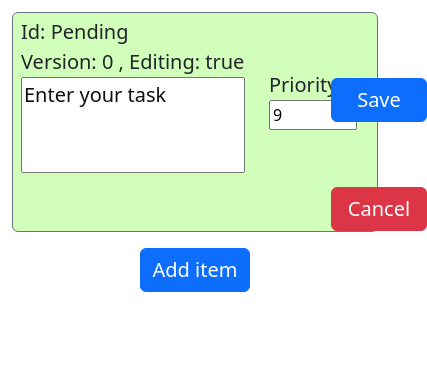
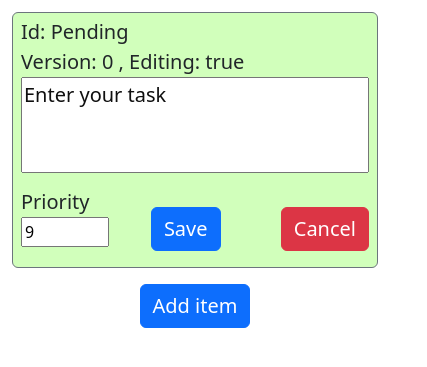
Before and after one commit to m-tranter/express-crud-demo, a website: page public/index.html in a window 390 px wide. Both pictures are taken after a click on the button "Add item". Shown: the part 53-420 px from the top of the page, 427 px wide, since content can reach past the window. Drawn offline with nearby package versions, Linux system fonts and the light colour scheme; no server answers.

Commit message:
responsiveness

```diff
--- a/public/index.html
+++ b/public/index.html
@@ -38,7 +38,7 @@
         display: block;
       }
       .myBtn {
-        width: 6rem;
+        margin-top: 20px;
       }
     </style>
   </head>
@@ -85,26 +85,40 @@
         props: ['item', 'create', 'update', 'remove', 'cancel', 'edit'],
         template: `
     <div class="mb-2 border todo border-secondary rounded">
-            <div class="row px-2 justify-content-end align-items-center">
-              <div class="col-7 flex-fill">
+      <div class="row px-2 ">
+        <div class="col-md-12 col-lg-8 flex-fill">
+          <div class="row ">
+            <div class="col-10 flex-fill">
               <p class="mb-0 mt-1">Id: {{ item.id }}</p>
               <p class="mb-0">
                 Version: {{ item.v }} , Editing: {{ item.editing }}
               </p>
               <label class="visually-hidden" :for="item.id + '_text'">Text</label>
-                <textarea rows="3"  :id="item.id + '_text'" class="mb-2" placeholder="Enter your task" :disabled="!item.editing" v-model="item.text"></textarea>
+              <textarea
+                rows="3"
+                :id="item.id + '_text'"
+                class="mb-2"
+                placeholder="Enter your task"
+                :disabled="!item.editing"
+                v-model="item.text"
+              ></textarea>
             </div>
-              <div class="col-2 col-md-auto">
+          </div>
+        </div>
+        <div class="col-12 col-lg-4  mb-3 mb-lg-0">
+          <div class="row mt-md-4 ">
+            <div class="col ">
               <label :for="item.id + '_priority'">Priority</label>
               <input
                 :id="item.id + '_priority'"
                 type="number"
                 v-model="item.priority"
-                  min='0' max='10'
+                min="0"
+                max="10"
                 :disabled="!item.editing"
               />
             </div>
-              <div class="col-2 col-md-auto" :class="{'d-none': item.editing}">
+            <div class="col" :class="{'d-none': item.editing}">
               <button
                 type="button"
                 @click="edit(item.id)"
@@ -113,7 +127,7 @@
                 Edit
               </button>
             </div>
-              <div class="col-2 col-md-auto" :class="{'d-none': !item.editing}">
+            <div class="col" :class="{'d-none': !item.editing}">
               <button
                 type="button"
                 class="myBtn btn btn-primary"
@@ -122,15 +136,25 @@
                 Save
               </button>
             </div>
-              <div class="col-2 col-md-auto" :class="{'d-none': item.editing}" >
-                <button type="button" class="myBtn btn btn-danger" @click="remove(item.id)">
+            <div class="col-auto" :class="{'d-none': item.editing}">
+              <button
+                type="button"
+                class="myBtn btn btn-danger"
+                @click="remove(item.id)"
+              >
                 Delete
               </button>
             </div>
-              <div class="col-2 col-md-auto" :class="{'d-none': !item.editing}">
-                <button type="button" class="myBtn btn btn-danger"  @click="cancel(item.id)">
+            <div class="col-auto" :class="{'d-none': !item.editing}">
+              <button
+                type="button"
+                class="myBtn btn btn-danger"
+                @click="cancel(item.id)"
+              >
                 Cancel
               </button>
+            </div>
+          </div>
         </div>
       </div>
     </div>
```
Lines whose indentation alone changed are shown as unchanged.
